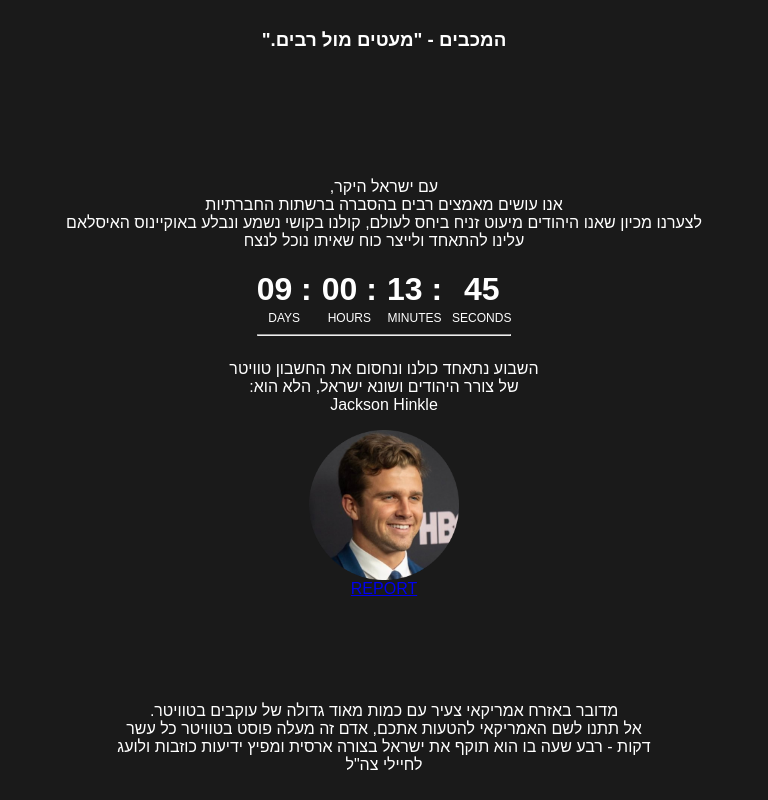
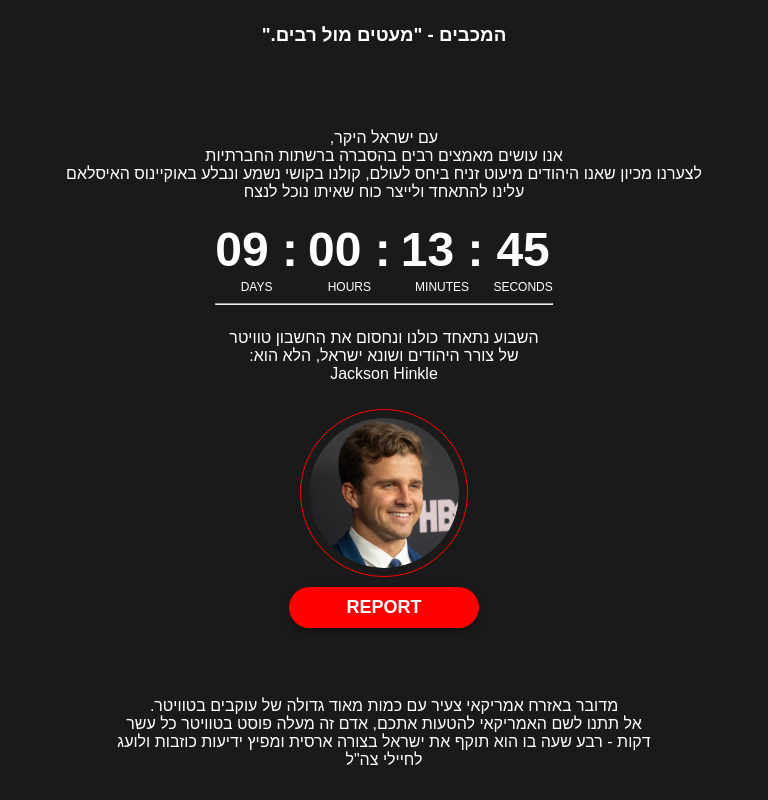
Before and after one commit to yakkov-david/hamaccabim-client, a React (Create React App) app: page / in a window 768 px wide. Built offline with nearby package versions, Linux system fonts and the light colour scheme.

Commit message:
updating

```diff
--- a/src/hamaccabim/CountdownLayout.css
+++ b/src/hamaccabim/CountdownLayout.css
@@ -23,7 +23,10 @@
   width: 150px; /* Sets a fixed width; adjust as necessary */
   height: auto; /* Height is set to auto to maintain aspect ratio */
   display: block; /* Makes the image a block element */
-  margin: 0 auto; /* Centers the image horizontally in its container */
+  margin: 10px; /* Centers the image horizontally in its container */
+  padding: 8px; /* This will create space between the image and the border */
+  border-radius: 85px; /* Half the width and height to make it a circle */
+  border: 1px solid red; /* Adjust the color and width of the border as desired */
 }
 
 .p {
@@ -45,13 +48,49 @@
 }
 
 
+
+.red-button {
+  background-color: red; /* Set the background color of the button */
+  color: white; /* Set the text color to white */
+  border: none; /* No border */
+  padding: 10px 10px; /* Increase horizontal padding to make the button wider */
+  font-size: 18px; /* Increase font size if necessary */
+  border-radius: 30px; /* Rounded corners, adjust as needed for desired roundness */
+  text-transform: uppercase; /* If you want text to be uppercase */
+  font-weight: bold; /* Make the text bold */
+  text-align: center; /* Center the text inside the button */
+  text-decoration: none; /* No underline */
+  display: inline-block; /* Align it as an inline element but allow block properties */
+  cursor: pointer; /* Change cursor to indicate it's clickable */
+  box-shadow: 0 4px 8px rgba(0, 0, 0, 0.3); /* Optional: adds a shadow for depth */
+  transition: all 0.3s ease; /* Smooth transition for button effects */
+  width: 100%; /* Full width of its container */
+  padding: 15px 0; /* Top and bottom padding of 15px, no left and right padding */
+
+}
+
+.red-button:hover {
+  background-color: #cc0000; /* Darker red on hover */
+  box-shadow: 0 6px 12px rgba(0, 0, 0, 0.3); /* Larger shadow on hover for a 'lifting' effect */
+}
+
+/* You might also want to make sure the button doesn't stretch too much on larger screens */
+@media (min-width: 768px) {
+  .red-button {
+    width: auto; /* Auto width to contain the text and padding */
+    min-width: 200px; /* Minimum width so it doesn't get too small on resizing */
+    max-width: 80%; /* Maximum width to avoid it getting too large on big screens */
+  }
+}
+
+
+
+
 @media (max-width: 768px) {
-    /* Adjust styles for mobile devices */
-    .header, .footer {
-      padding: 10px;
-    }
-
-    .time-value {
-      font-size: 2em; /* Smaller font size for smaller screens */
-    }
+  .red-button {
+    width: auto; /* Let the button shrink to fit its content */
+    padding: 10px 20px; /* Adjust padding to look good on mobile devices */
+    min-width: 150px; /* Set a minimum width so it doesn't get too small */
+    max-width: 300px; /* Set a maximum width so it doesn't stretch too much */
   }
+}
```
